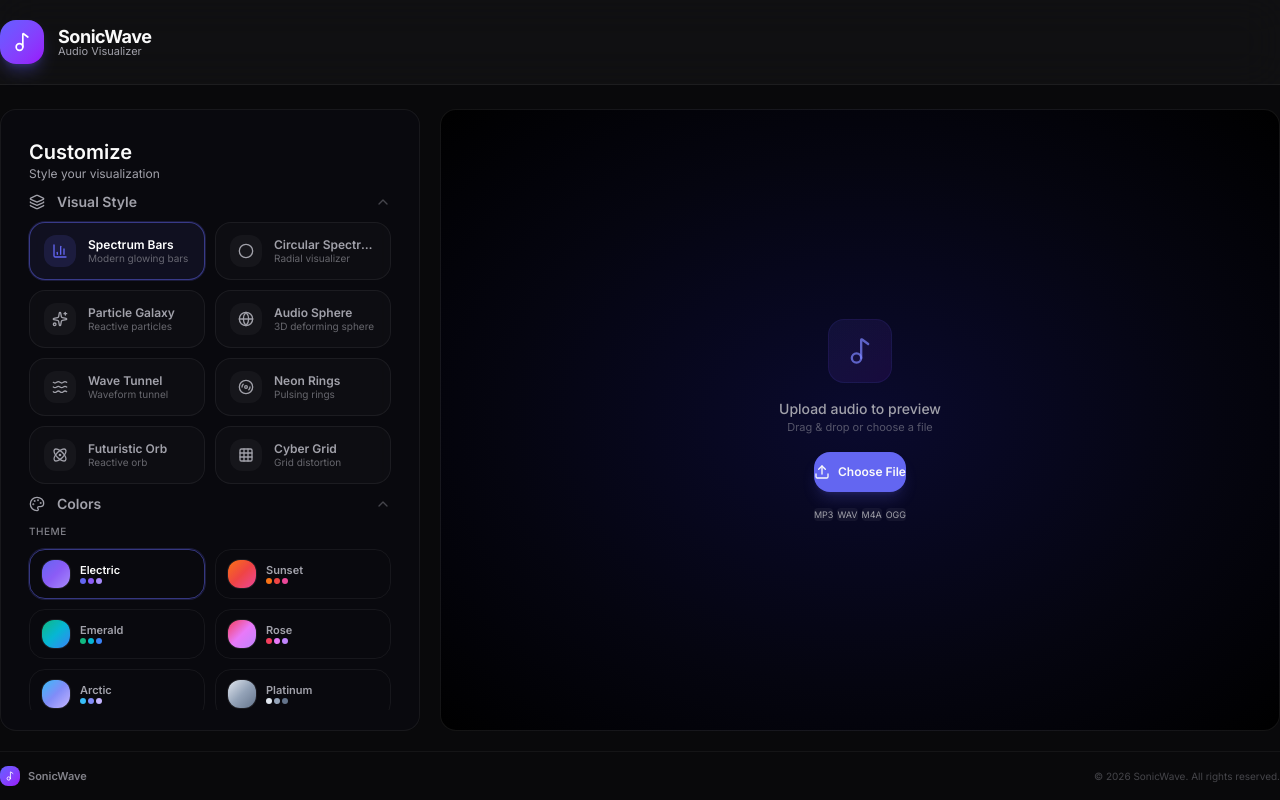
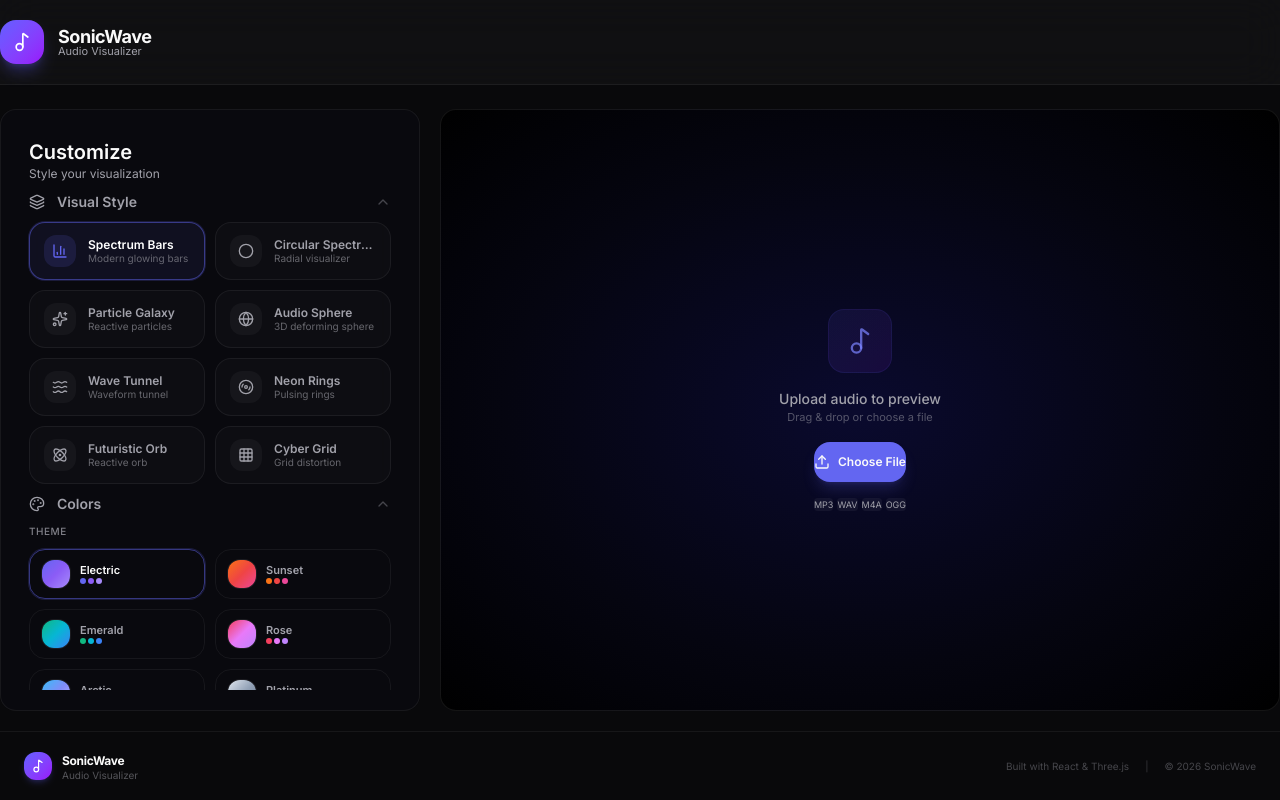
Before and after one commit to sam-eer31/Audio_Visualizer, a React (Vite) app: page / in a window 1280 px wide. Built offline with nearby package versions, Linux system fonts and the light colour scheme.

Commit message:
Professional footer with logo, tech stack, and proper padding

```diff
--- a/src/components/layout/AppLayout.tsx
+++ b/src/components/layout/AppLayout.tsx
@@ -128,14 +128,23 @@ export function AppLayout() {
       </div>
 
       {/* Footer */}
-      <footer className="shrink-0 px-6 sm:px-8 flex items-center justify-between border-t border-white/[0.05]" style={{ paddingTop: '14px', paddingBottom: '14px' }}>
-        <div className="flex items-center" style={{ gap: '8px' }}>
-          <div className="h-5 w-5 rounded-md bg-gradient-to-br from-indigo-500 to-purple-600 flex items-center justify-center">
-            <Music2 className="h-2.5 w-2.5 text-white" />
+      <footer className="shrink-0 border-t border-white/[0.06]" style={{ padding: '20px 24px' }}>
+        <div className="flex flex-col sm:flex-row items-center justify-between" style={{ gap: '12px' }}>
+          <div className="flex items-center" style={{ gap: '10px' }}>
+            <div className="h-7 w-7 rounded-lg bg-gradient-to-br from-indigo-500 to-purple-600 flex items-center justify-center shadow-md shadow-indigo-500/20">
+              <Music2 className="h-3.5 w-3.5 text-white" />
+            </div>
+            <div className="flex flex-col">
+              <span className="text-[12px] font-bold tracking-tight">SonicWave</span>
+              <span className="text-[10px] text-muted-foreground/50 leading-none">Audio Visualizer</span>
+            </div>
           </div>
-          <span className="text-[11px] font-semibold text-muted-foreground/80">SonicWave</span>
+          <div className="flex items-center" style={{ gap: '16px' }}>
+            <span className="text-[10px] text-muted-foreground/40">Built with React & Three.js</span>
+            <span className="text-[10px] text-muted-foreground/30">|</span>
+            <span className="text-[10px] text-muted-foreground/40">&copy; {new Date().getFullYear()} SonicWave</span>
+          </div>
         </div>
-        <p className="text-[10px] text-muted-foreground/40">&copy; {new Date().getFullYear()} SonicWave. All rights reserved.</p>
       </footer>
 
       <ToastContainer />
```
